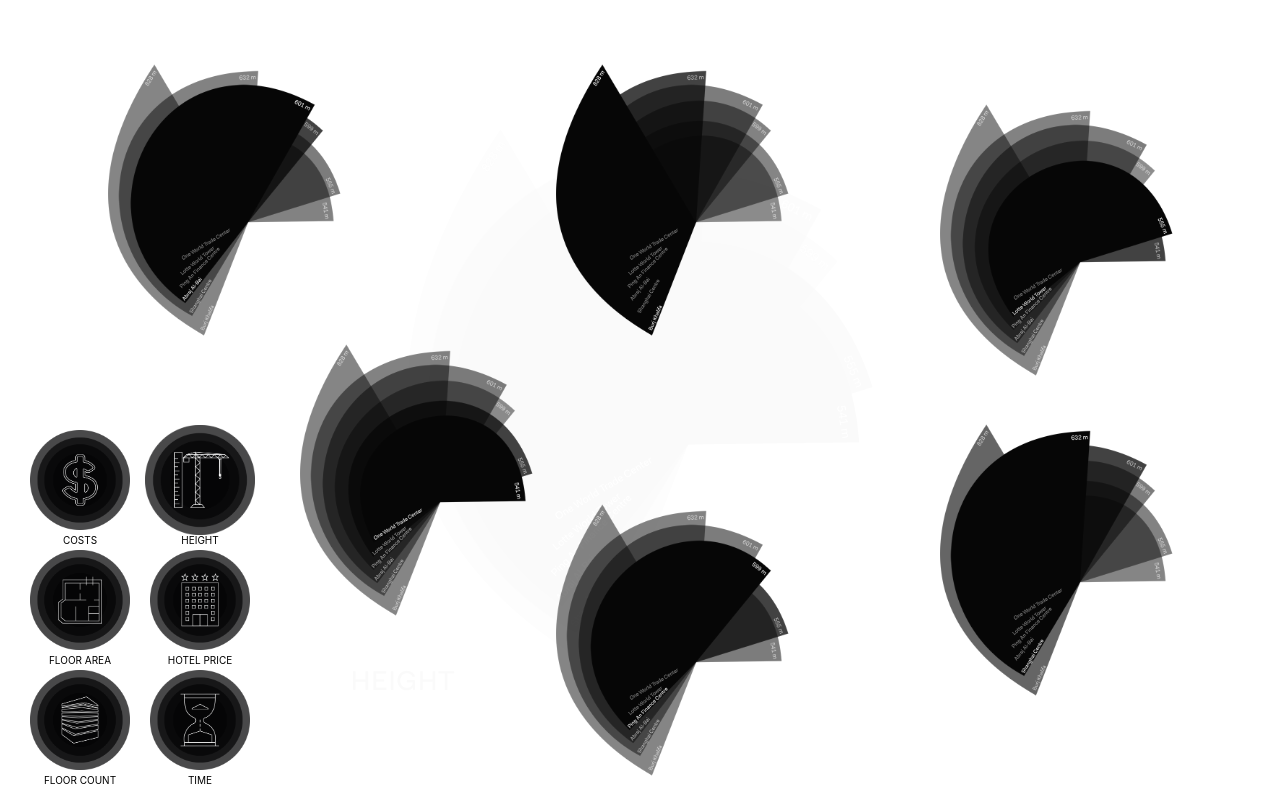
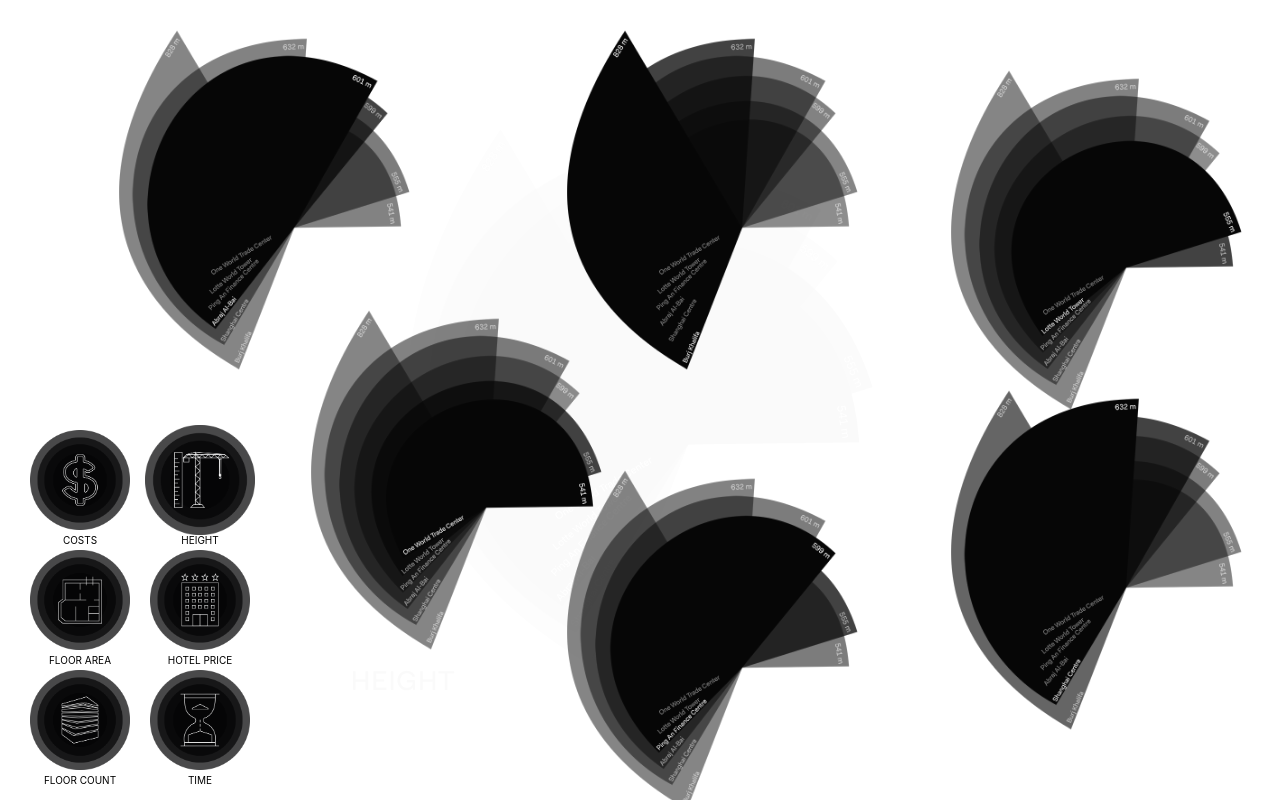
Before and after one commit to diluent/processing, a React (Create React App) app: page / in a window 1280 px wide. Both pictures are taken after a click on the picture 200 px from the left and 480 px from the top of the page. Built offline with nearby package versions, Linux system fonts and the light colour scheme.

Commit message:
makes images bigger

```diff
--- a/src/Info/styles.css
+++ b/src/Info/styles.css
@@ -11,12 +11,13 @@
 }
 
 .big > img {
-    height: 30%;
-    transform: translate(15%, 15%);
+    height: 40%;
+    transform: translate(15%, -5%);
 }
 
 .small > img {
-    height: 40%;
+    height: 50%;
+    transform: translate(0, -10%);
 }
 
 .cityIcon1 {
```
